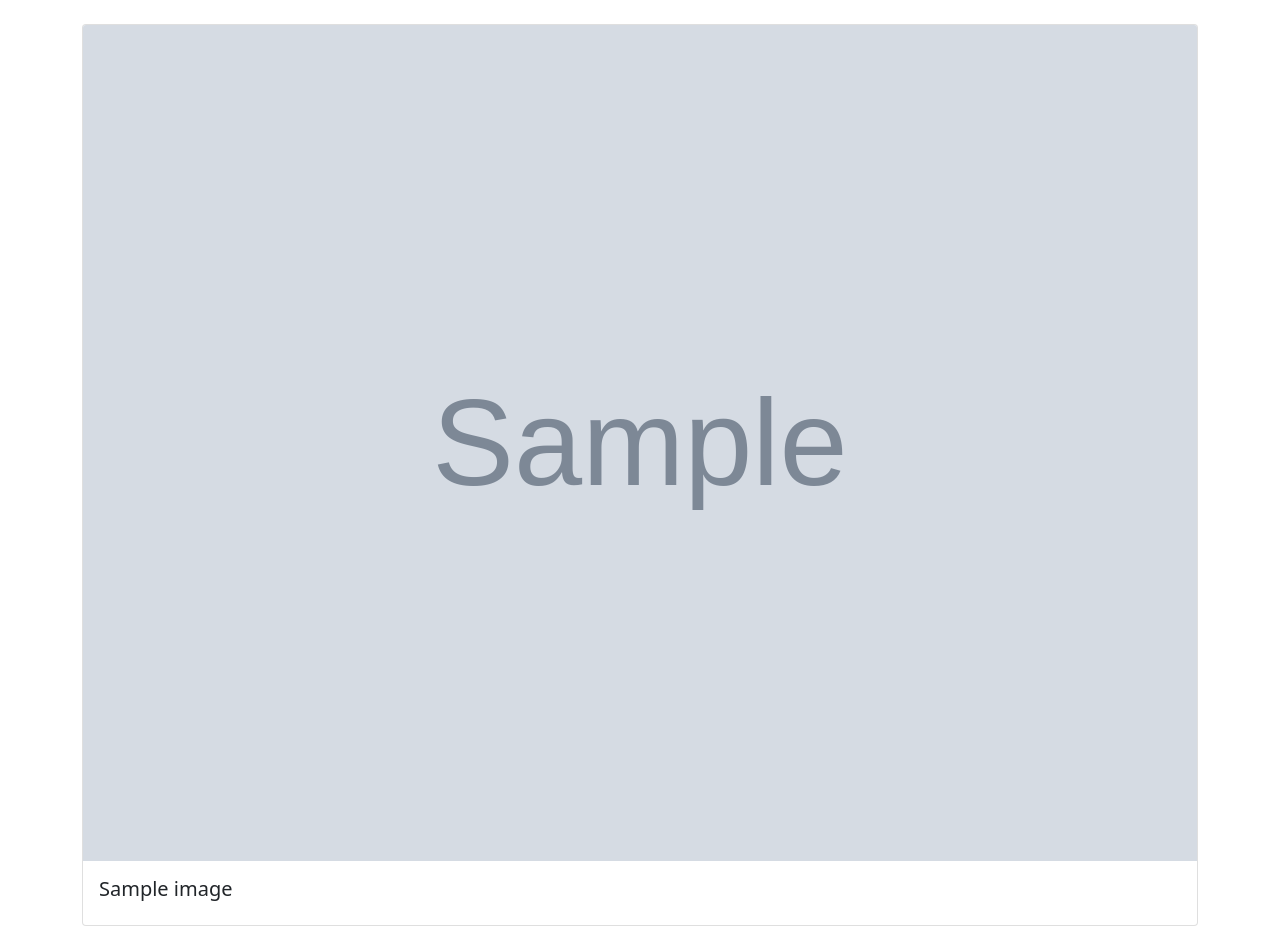
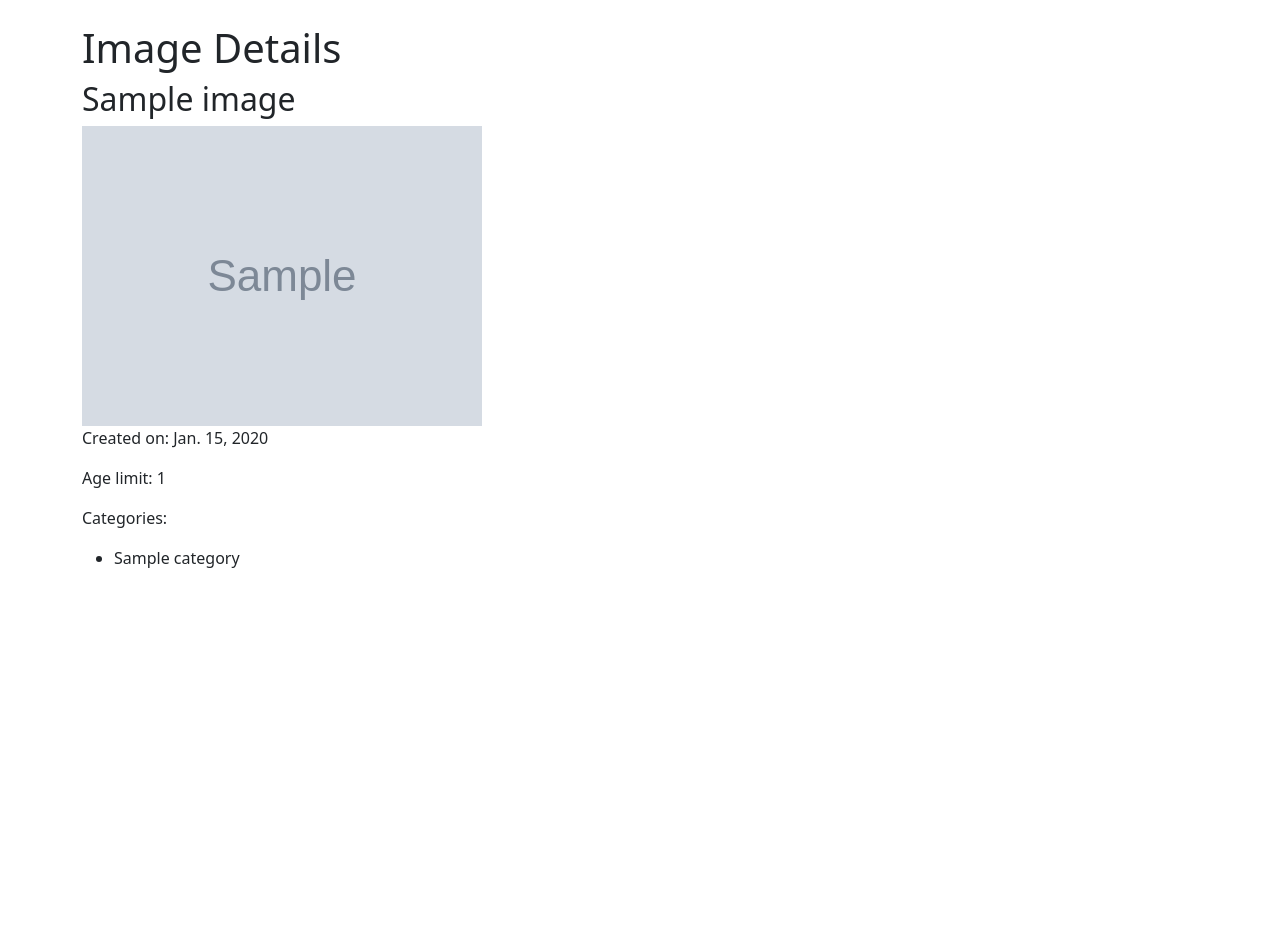
Before and after one commit to Vladipz/MiddleTest2, a Django app: page /image/1/ in a window 1280 px wide. After the commit the page ends 568 px from the top, so only its background shows below. Run offline with Django 4.2, Linux system fonts and the light colour scheme; tables that the repository leaves empty hold one stand-in row (values such as "Sample post"); grey boxes marked "Sample" are stand-in pictures.

Commit message:
update templates

```diff
--- a/gallery/templates/gallery.html
+++ b/gallery/templates/gallery.html
@@ -10,7 +10,9 @@
       {% for image in category.image_set.all %}
       <div class="col-md-4">
         <div class="card mb-4">
+          <a href="{% url 'image_detail' image.id %}">
             <img src="{{ image.image.url }}" class="card-img-top" alt="{{ image.title }}">
+          </a>
           <div class="card-body">
             <h5 class="card-title">{{ image.title }}</h5>
           </div>
--- a/gallery/templates/image_detail.html
+++ b/gallery/templates/image_detail.html
@@ -1,10 +1,18 @@
+<!-- image_detail.html -->
+
 {% extends 'base.html' %}
 
 {% block content %}
-    <div class="card">
-        <img src="{{ image.image.url }}" class="card-img-top" alt="{{ image.title }}">
-        <div class="card-body">
-            <h5 class="card-title">{{ image.title }}</h5>
-        </div>
-    </div>
+<h1>Image Details</h1>
+<h2>{{ image.title }}</h2>
+<img src="{{ image.image.url }}" alt="{{ image.title }}">
+<p>Created on: {{ image.created_date }}</p>
+<p>Age limit: {{ image.age_limit }}</p>
+<p>Categories:
+<ul>
+  {% for category in image.categories.all %}
+  <li>{{ category.name }}</li>
+  {% endfor %}
+</ul>
+</p>
 {% endblock %}
```
Lines whose indentation alone changed are shown as unchanged.
